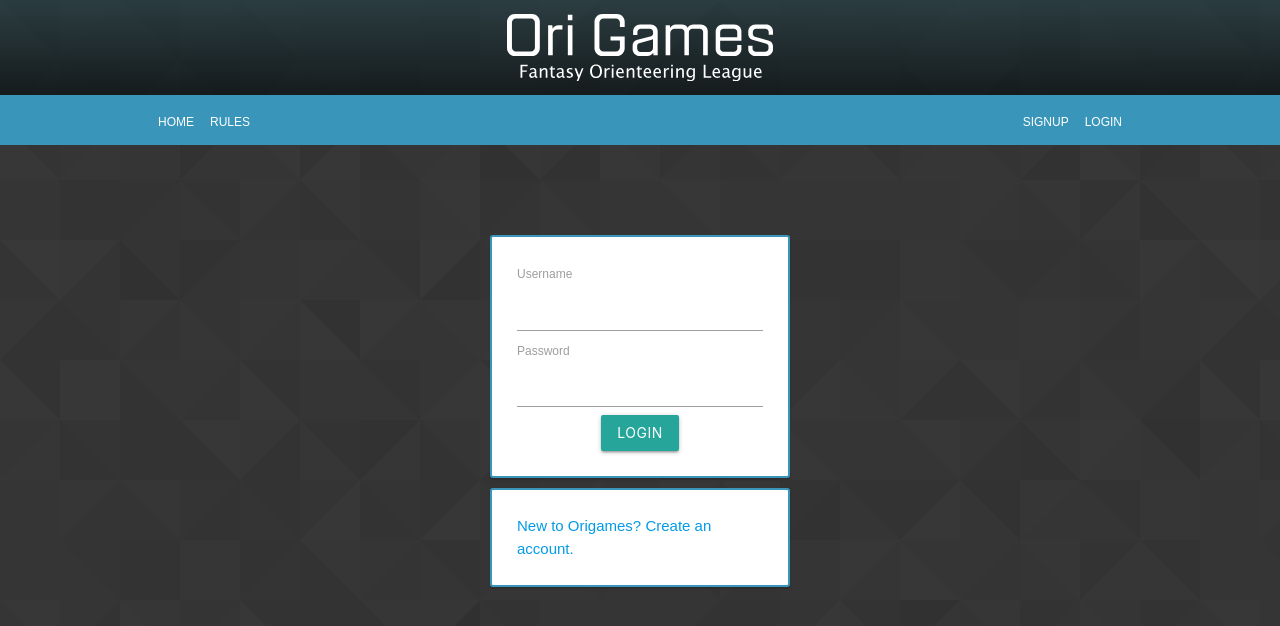
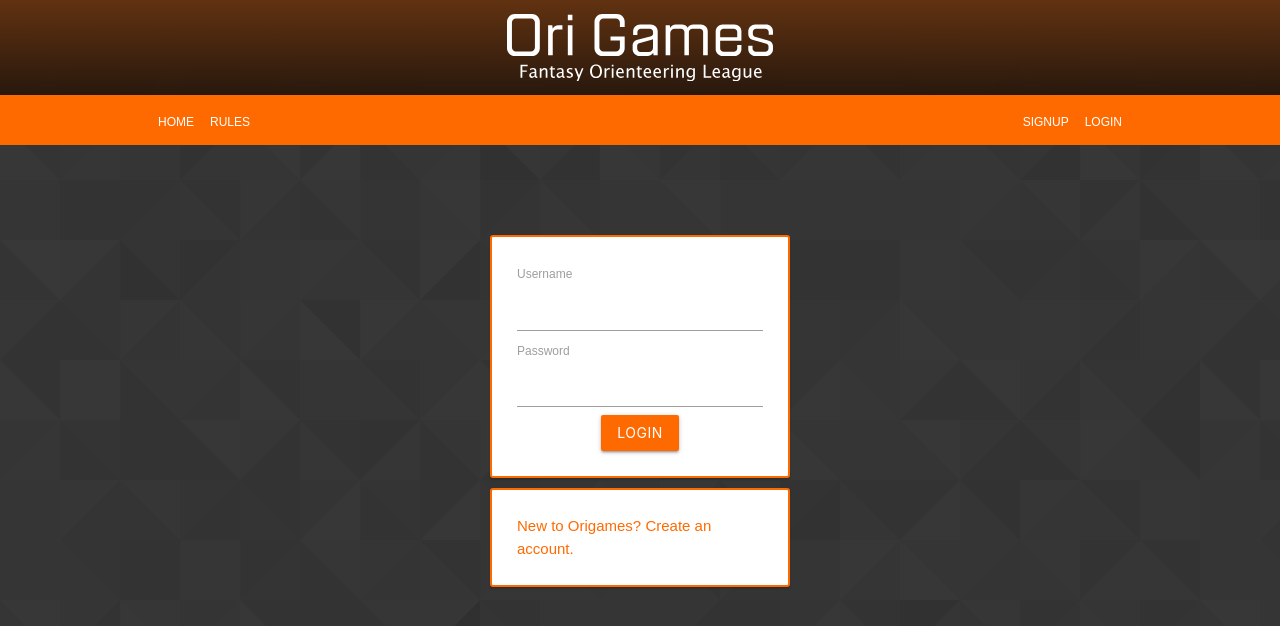
Before and after one commit to bilgeonceken/origames, a Django app: page /login/ in a window 1280 px wide. Shown: the top 626 px of the page. Run offline with Django 3.2, Linux system fonts and the light colour scheme.

Commit message:
changed theme color to orange

```diff
--- a/static/css/_velonavbar.css
+++ b/static/css/_velonavbar.css
@@ -1,36 +1,36 @@
-html{
+html {
   font-family: sans-serif;
 }
 
-body{
+body {
   margin: 0;
 }
 
-ul li a{
+ul li a {
   text-decoration: none;
 }
 
 img {
   max-width: 100%;
-  height: auto!important;
+  height: auto !important;
 }
 
-.banner{
+.banner {
   width: 100vw;
   background-color: #1c1c1c;
   /*  FIRST RED */
   /* background: linear-gradient(rgba(44, 13, 13, 0.49), rgba(0, 0, 0, 0.8)); */
   /* SECOND BLUE */
-  background: linear-gradient(rgba(33, 68, 77, 0.49), rgba(0, 0, 0, 0.8));
+  background: linear-gradient(#613211, rgba(0, 0, 0, 0.8));
 }
 
-.bannermidwrapper{
+.bannermidwrapper {
   max-width: 980px;
   height: 100%;
   margin: 0 auto;
 }
 
-.logo{
+.logo {
   max-width: 500px;
   margin: 0 auto;
   display: flex;
@@ -44,24 +44,24 @@ img {
   margin: 4px auto;
 }
 
-.navbar{
+.navbar {
   margin: 0;
   width: 100vw;
   height: 50px;
-  background-color: #3995ba;
+  background-color: #ff6a00;
   /*FIST RED*/
   /* background-color: #d32f2f; */
 }
 
-.navbarmidwrapper{
+.navbarmidwrapper {
   max-width: 980px;
   margin: 0 auto;
 }
-.navbarleft{
+.navbarleft {
   float: left;
 }
 
-.navbarright{
+.navbarright {
   float: right;
 }
 
@@ -82,24 +82,24 @@ img {
 }
 
 .navlist > li > a {
-font-size: 0.8em;
-color: #FFFFFF;
-text-align: left;
-text-decoration: none;
-text-transform: uppercase;
-transition: background-color, color 0.2s linear;
+  font-size: 0.8em;
+  color: #ffffff;
+  text-align: left;
+  text-decoration: none;
+  text-transform: uppercase;
+  transition: background-color, color 0.2s linear;
 }
 
 .navlist > li > a:hover {
   /* color: red; */
-  color: lightcoral;
+  color: white;
 }
 
-.error{
+.error {
   background-color: lightcoral !important;
   color: white;
 }
 
-.success{
+.success {
   background-color: #4db6ac !important;
 }
--- a/static/css/home.css
+++ b/static/css/home.css
@@ -40,7 +40,7 @@ h1{
 .letsgo{
   margin-top: 30px;
   /* background-color: #d32f2f !important; */
-  background-color: #3995ba !important;
+  background-color: #ff6a00 !important;
 }
 
 p {
--- a/static/css/login.css
+++ b/static/css/login.css
@@ -1,20 +1,25 @@
-.formwrap{
+.formwrap {
   width: 300px;
   display: block;
   border-radius: 3px;
   margin: 0 auto;
   margin-top: 90px;
   padding: 25px;
-  box-shadow: 0px 2px 2px 0px rgba(0,0,0,0.14);
+  box-shadow: 0px 2px 2px 0px rgba(0, 0, 0, 0.14);
   /* border: 2px solid lightcoral; */
-  border: 2px solid #3995ba;
+  border: 2px solid #ff6a00;
 }
 
 .formwrap button {
   display: block;
   margin: 0 auto;
+  background-color: #ff6a00;
 }
 
-.newacc{
+.newacc {
   margin-top: 10px;
 }
+
+a {
+  color: #ff6a00;
+}
```
